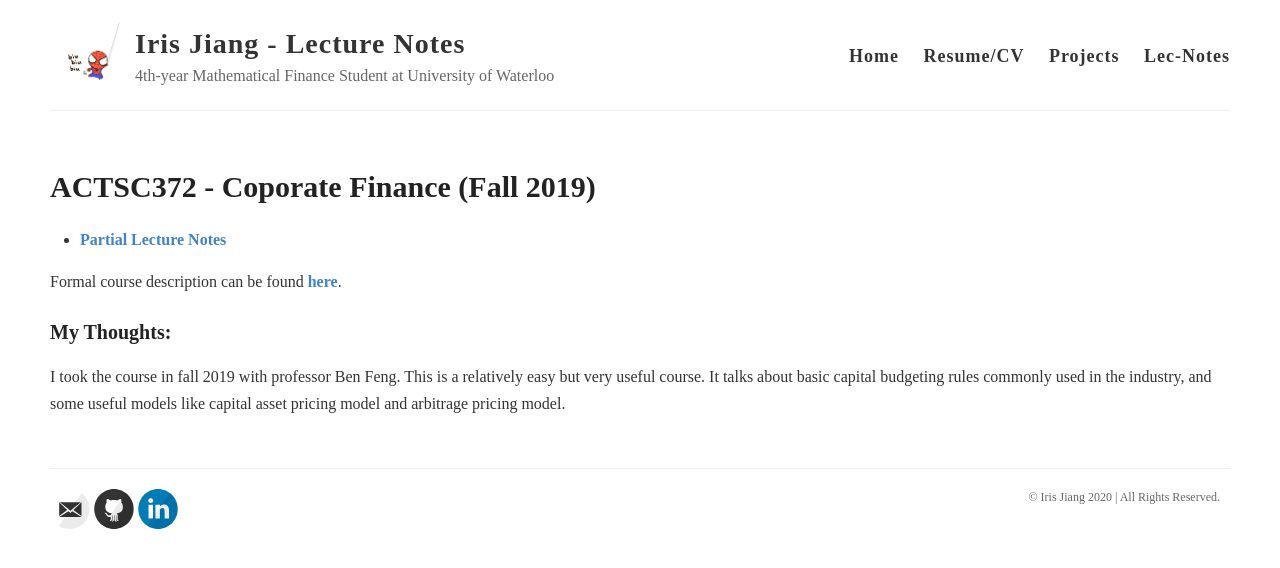
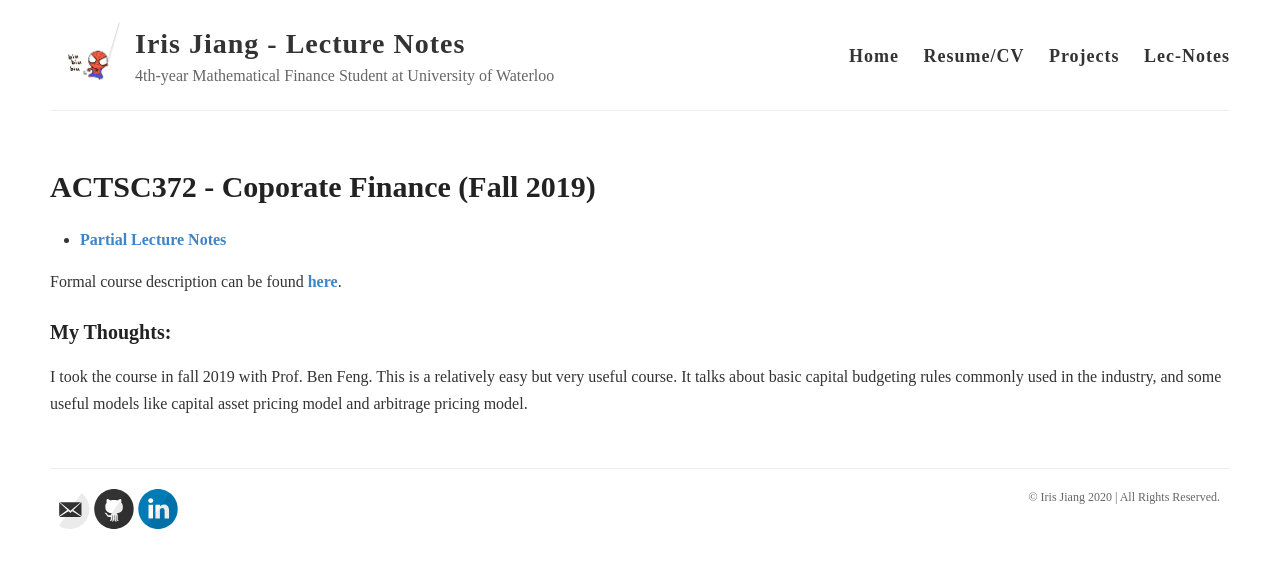
Before and after one commit to my-jiang/my-jiang.github.io, a Jekyll site: the page built from _notes/ACTSC372.md, in a window 1280 px wide. Shown: the top 568 px of the page. Built offline with Jekyll 4.4.1, drawn with Linux system fonts in a browser that asks for light colours.

Commit message:
Update Sept 10

```diff
--- a/_notes/ACTSC372.md
+++ b/_notes/ACTSC372.md
@@ -12,4 +12,4 @@ Formal course description can be found [here](https://ugradcalendar.uwaterloo.ca
 
 ### My Thoughts:
 
-I took the course in fall 2019 with professor Ben Feng. This is a relatively easy but very useful course. It talks about basic capital budgeting rules commonly used in the industry, and some useful models like capital asset pricing model and arbitrage pricing model.
+I took the course in fall 2019 with Prof. Ben Feng. This is a relatively easy but very useful course. It talks about basic capital budgeting rules commonly used in the industry, and some useful models like capital asset pricing model and arbitrage pricing model.
```
Also changed, not shown: _notes/CO778.md (+1 -1 lines), _notes/PMATH333.md (+1 -1 lines), _notes/STAT333.md (+1 -1 lines), _notes/STAT431.md (added, +12 -0 lines).
